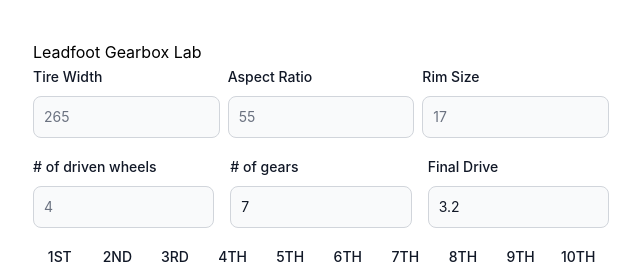
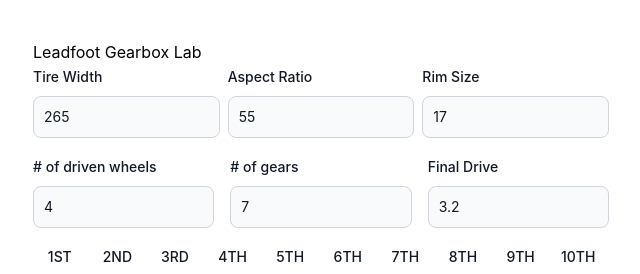
Before and after one commit to robbyronk/gearbox-builder, a JavaScript app: page / in a window 1280 px wide. Shown: the top 274 px of the page, without its empty margins (7-647 px from the left). Built offline with nearby package versions, Linux system fonts and the light colour scheme; the HTML template or start-up script is replaced by a standard one.

Commit message:
Wire up wheels fields

```diff
--- a/src/Form.js
+++ b/src/Form.js
@@ -1,12 +1,42 @@
 import {Button, Label, TextInput} from 'flowbite-react';
 import {getFinalGear, getGears, getGearsCount, updateCount, updateFinal, updateGear} from "./reducers/gears";
 import {useDispatch, useSelector} from "react-redux";
+import {
+    getAspectRatio,
+    getDriveWheels,
+    getRimSize,
+    getTireWidth,
+    updateAspectRatio,
+    updateDriveWheels,
+    updateRimSize,
+    updateTireWidth
+} from "./reducers/wheels";
 
 export default function Form() {
+    const tireWidth = useSelector(getTireWidth);
+    const aspectRatio = useSelector(getAspectRatio);
+    const rimSize = useSelector(getRimSize);
+    const driveWheels = useSelector(getDriveWheels);
     const gearsCount = useSelector(getGearsCount);
     const finalGear = useSelector(getFinalGear);
     const gears = useSelector(getGears);
     const dispatch = useDispatch();
+
+    function handleDriveWheelsChange(event) {
+        dispatch(updateDriveWheels(event.target.value))
+    }
+
+    function handleTireWidthChange(event) {
+        dispatch(updateTireWidth(event.target.value))
+    }
+
+    function handleAspectRatioChange(event) {
+        dispatch(updateAspectRatio(event.target.value))
+    }
+
+    function handleRimSizeChange(event) {
+        dispatch(updateRimSize(event.target.value))
+    }
 
     function handleGearsChange(event) {
         dispatch(updateCount(event.target.value))
@@ -67,6 +97,8 @@ export default function Form() {
                         />
                     </div>
                     <TextInput
+                        onChange={handleTireWidthChange}
+                        value={tireWidth}
                         id="tireWidth"
                         placeholder="265"
                         required
@@ -82,6 +114,8 @@ export default function Form() {
                         />
                     </div>
                     <TextInput
+                        onChange={handleAspectRatioChange}
+                        value={aspectRatio}
                         id="aspectRatio"
                         placeholder="55"
                         required
@@ -97,6 +131,8 @@ export default function Form() {
                         />
                     </div>
                     <TextInput
+                        onChange={handleRimSizeChange}
+                        value={rimSize}
                         id="rimSize"
                         placeholder="17"
                         required
@@ -114,6 +150,8 @@ export default function Form() {
                         />
                     </div>
                     <TextInput
+                        onChange={handleDriveWheelsChange}
+                        value={driveWheels}
                         id="driveWheels"
                         placeholder="4"
                         required
--- a/src/reducers/index.js
+++ b/src/reducers/index.js
@@ -1,7 +1,9 @@
 import gears from './gears';
+import wheels from "./wheels";
 
 const rootReducer = {
   gears,
+  wheels,
 }
 
 export default rootReducer;
--- /dev/null
+++ b/src/reducers/wheels.js
@@ -0,0 +1,62 @@
+import {createSlice} from '@reduxjs/toolkit';
+
+const initialState = {
+    driveWheels: 4,
+    tireWidth: 265,
+    aspectRatio: 55,
+    rimSize: 17,
+};
+
+export const tiresSlice = createSlice({
+    name: 'wheels',
+    initialState,
+    reducers: {
+        updateDriveWheels: (state, {payload}) => {
+            const driveWheels = parseInt(payload);
+            if (1 <= driveWheels && driveWheels <= 6) {
+                state.driveWheels = driveWheels;
+            } else {
+                state.driveWheels = initialState.driveWheels;
+            }
+        },
+        updateTireWidth: (state, {payload}) => {
+            const tireWidth = parseInt(payload);
+            if (1 <= tireWidth && tireWidth <= 1000) {
+                state.tireWidth = tireWidth;
+            } else {
+                state.tireWidth = initialState.tireWidth;
+            }
+        },
+        updateAspectRatio: (state, {payload}) => {
+            const aspectRatio = parseInt(payload);
+            if (1 <= aspectRatio && aspectRatio <= 6) {
+                state.aspectRatio = aspectRatio;
+            } else {
+                state.aspectRatio = initialState.aspectRatio;
+            }
+        },
+        updateRimSize: (state, {payload}) => {
+            const rimSize = parseInt(payload);
+            if (1 <= rimSize && rimSize <= 99) {
+                state.rimSize = rimSize;
+            } else {
+                state.rimSize = initialState.rimSize;
+            }
+        },
+    },
+});
+
+export const {
+    updateDriveWheels,
+    updateTireWidth,
+    updateAspectRatio,
+    updateRimSize,
+} = tiresSlice.actions;
+
+export const getDriveWheels = state => state.wheels.driveWheels;
+export const getTireWidth = state => state.wheels.tireWidth;
+export const getAspectRatio = state => state.wheels.aspectRatio;
+export const getRimSize = state => state.wheels.rimSize;
+
+
+export default tiresSlice.reducer;
```
